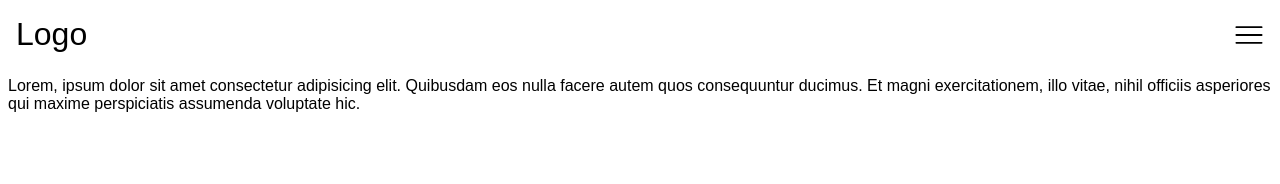
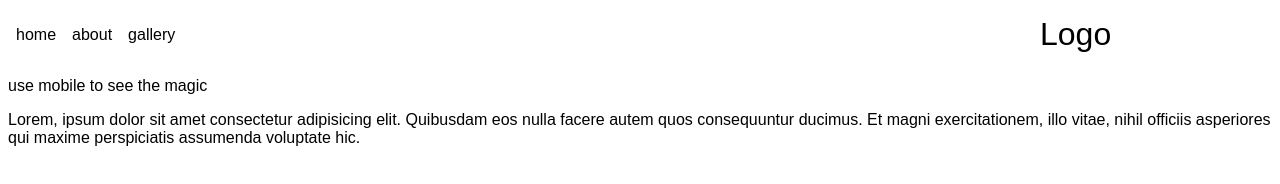
Before and after one commit to ftmhabt/mobile-menu, a website built with webpack: page src/index.html in a window 1280 px wide. Built offline with nearby package versions, Linux system fonts and the light colour scheme; a web font is replaced by a local one.

Commit message:
Add big screen media query

```diff
--- a/src/index.html
+++ b/src/index.html
@@ -6,7 +6,7 @@
     <title>Title</title>
   </head>
   <body>
-    <div class="menu">
+    <div class="mobile-menu">
       <div class="scroller to-right">
         <a class="scroller-item" href=""
           >home
@@ -83,6 +83,11 @@
         </svg>
       </div>
     </div>
+    <div class="menu">
+        <div>home</div>
+        <div>about</div>
+        <div>gallery</div>
+    </div>
     <header>
       <h1>Logo</h1>
       <div class="menu-icon">
@@ -141,6 +146,9 @@
       </div>
     </header>
     <p>
+        use mobile to see the magic
+    </p>
+    <p>
       Lorem, ipsum dolor sit amet consectetur adipisicing elit. Quibusdam eos
       nulla facere autem quos consequuntur ducimus. Et magni exercitationem,
       illo vitae, nihil officiis asperiores qui maxime perspiciatis assumenda
--- a/src/menu.js
+++ b/src/menu.js
@@ -1,7 +1,7 @@
 export default function menu() {
   const menuBtn = document.querySelector(".menu-icon");
   const closeBtn = document.querySelector(".close");
-  const menuDiv = document.querySelector(".menu");
+  const menuDiv = document.querySelector(".mobile-menu");
 
   function openMenu() {
     menuDiv.classList.add("active");
--- a/src/style.css
+++ b/src/style.css
@@ -20,7 +20,13 @@
 p{
   padding: .5rem;
 }
-.menu {
+
+.menu{
+  display: none;
+}
+
+
+.mobile-menu {
   position: absolute;
   width: 100vw;
   height: 100vh;
@@ -101,3 +107,31 @@ header {
     transform: translate(var(--speed-dir));
   }
 }
+
+@media (min-width: 600px){
+
+  .menu-icon{
+    display: none;
+  }
+
+  .mobile-menu{
+    display: none;
+  }
+
+  body{
+    display: grid;
+    grid-template-columns: 4fr 1fr;
+  }
+
+  p{
+    grid-column-start: 1;
+    grid-column-end: 3;
+  }
+
+  .menu{
+    display: flex;
+    align-items: center;
+    gap: 1rem;
+    padding: 1rem;
+  }
+}
```
Also changed, not shown: dist/app.bundle.js, dist/index.html, 1 other file.
